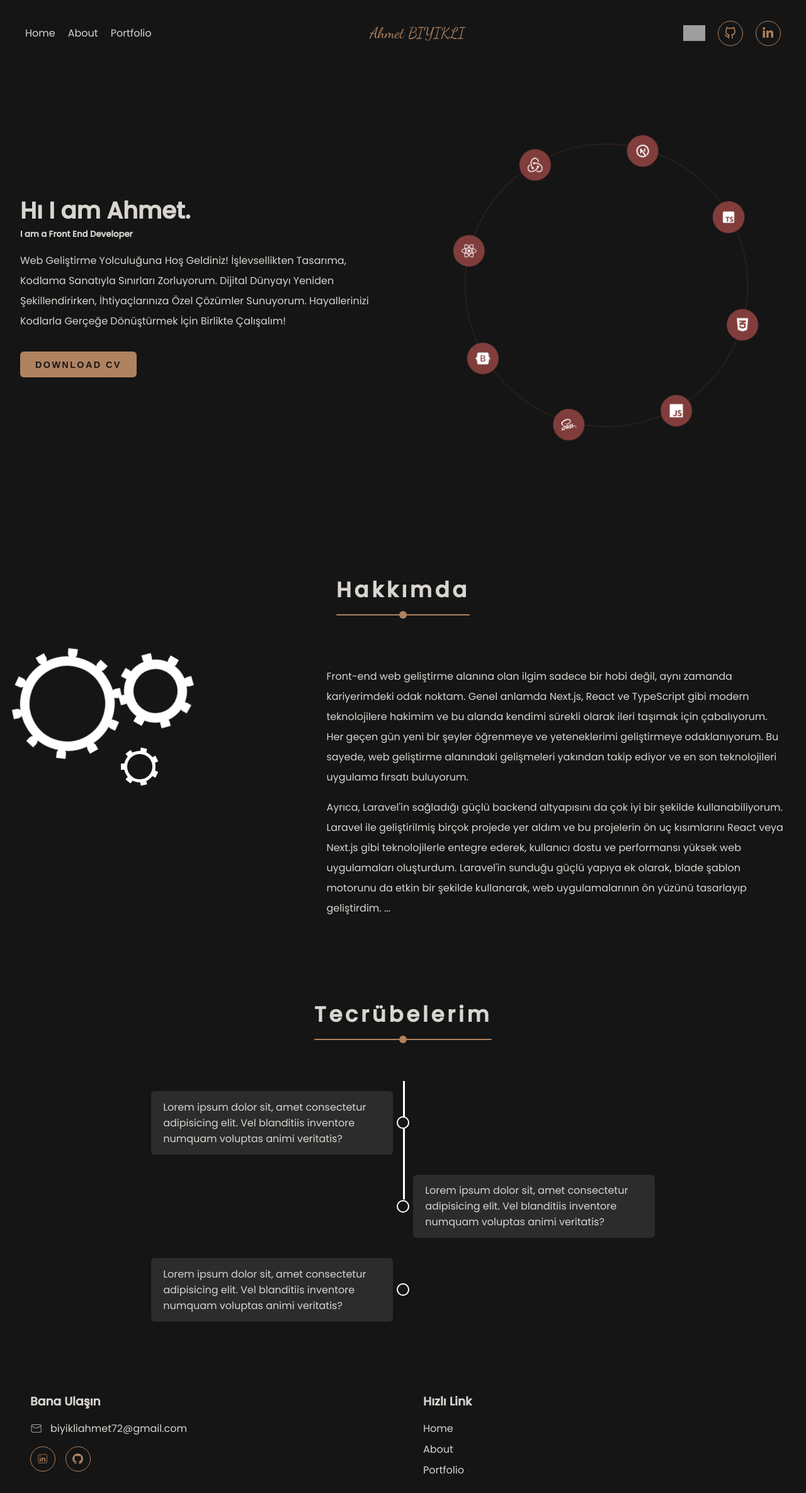
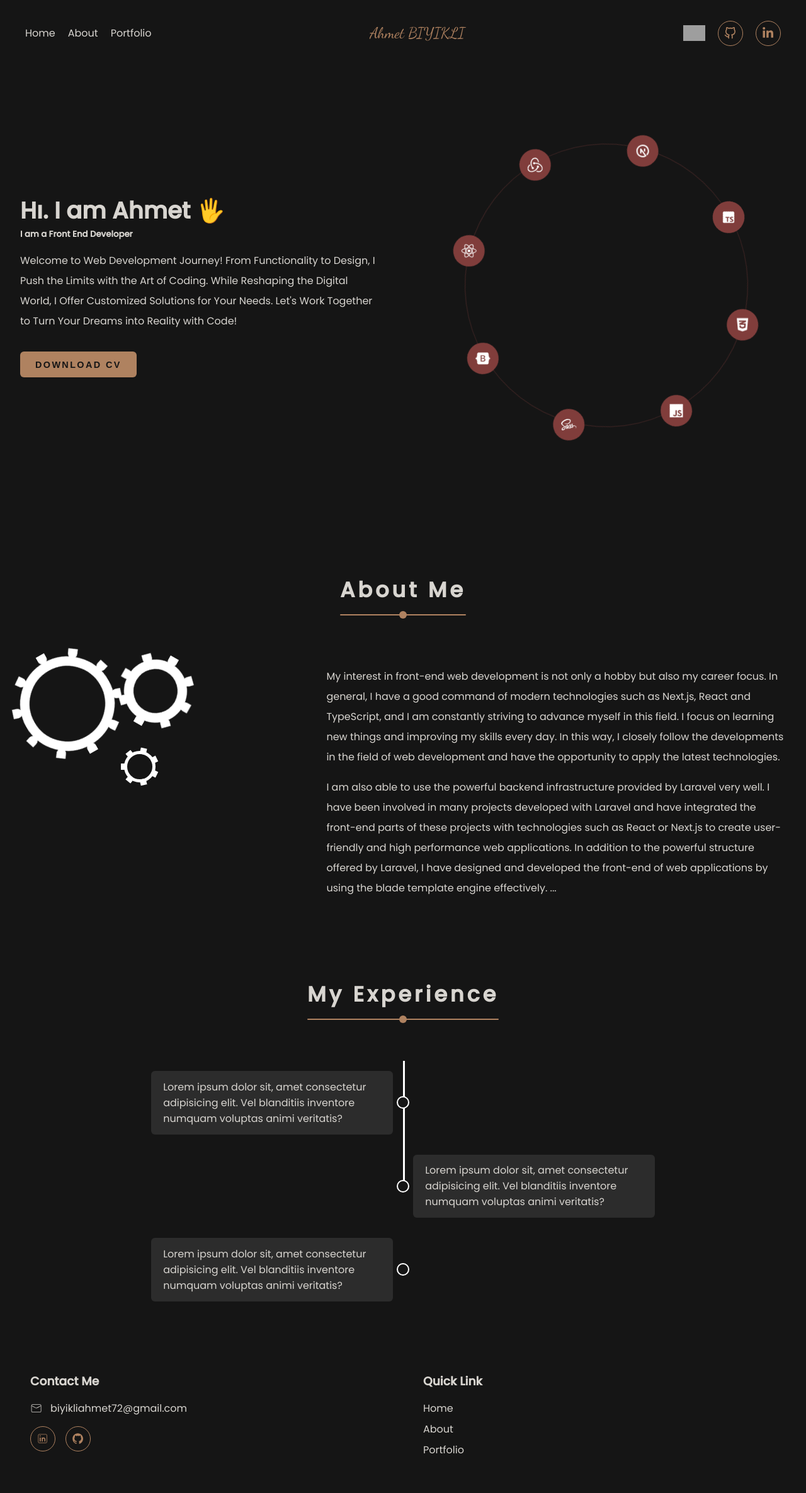
Before and after one commit to ahmet687u/portfolio, a Next.js app: page /en in a window 1280 px wide. Shown: the whole page at 63% size. After the commit the page ends 2338 px from the top, so only its background shows below. Built offline with nearby package versions, Linux system fonts and the light colour scheme; grey boxes are pictures that could not be loaded.

Commit message:
localization json added pages text

```diff
--- a/src/app/[locale]/page.tsx
+++ b/src/app/[locale]/page.tsx
@@ -1,19 +1,21 @@
+import type { TLocales } from "@/types";
 import Banner from "@/components/home/banner/Banner";
+import { getLocaleJson } from "@/utils/getLocaleJson";
+import ExperienceSection from "@/components/home/Experience";
 import AboutSection from "@/components/home/about/AboutSection";
-import ExperienceSection from "@/components/home/Experience";
 
-export default function Home() {
+export default function Home({ params }: { params: {locale: TLocales} }) {
   return (
     <section className="page">
-      <Banner />
+      <Banner locale={params.locale} />
 
       {/* About section */}
-      <AboutSection />
+      <AboutSection locale={params.locale} />
 
       {/* Portfolio Section */}
       <section className="container">
         <header className="title">
-          <h1>Tecrübelerim</h1>
+          <h1>{getLocaleJson()[params.locale].home.services.title}</h1>
         </header>
         <ExperienceSection />
       </section>
--- a/src/components/footer/footer.tsx
+++ b/src/components/footer/footer.tsx
@@ -5,12 +5,13 @@ import { IoLogoGithub } from "react-icons/io";
 import { CiMail, CiLinkedin } from "react-icons/ci";
 import { TLocales } from "@/types";
 import Menu from "../navbar/Menu";
+import { getLocaleJson } from "@/utils/getLocaleJson";
 
 const Footer = ({ locale }: { locale: TLocales }) => {
   return (
     <footer className={styles.footer}>
       <div className={styles.section}>
-        <h3>Bana Ulaşın</h3>
+        <h3>{getLocaleJson()[locale].footer.contact}</h3>
         <Link
           href="mailto:biyikliahmet72@gmail.com"
           className="flex align-center"
@@ -32,7 +33,7 @@ const Footer = ({ locale }: { locale: TLocales }) => {
         </ul>
       </div>
       <div className={styles.section}>
-        <h3>Hızlı Link</h3>
+        <h3>{getLocaleJson()[locale].footer.quick_link}</h3>
         <ul>
           <Menu locale={locale} col={true} />
         </ul>
--- a/src/components/home/about/AboutSection.tsx
+++ b/src/components/home/about/AboutSection.tsx
@@ -7,6 +7,8 @@ import { aboutText } from "@/constants";
 import { motion, useScroll, useTransform } from "framer-motion";
 
 import Cog from "@/components/about/Cog";
+import type { TLocales } from "@/types";
+import { getLocaleJson } from "@/utils/getLocaleJson";
 
 const variants = {
   hidden: { x: -100 },
@@ -29,7 +31,7 @@ const item = {
   show: { opacity: 1, y: 100 },
 };
 
-const AboutSection = () => {
+const AboutSection = ({ locale }: {locale: TLocales}) => {
   const { scrollYProgress } = useScroll();
 
   const rotate = useTransform(scrollYProgress, [0, 1], [0, 360], {
@@ -39,7 +41,7 @@ const AboutSection = () => {
   return (
     <section className={`container ${styles.about}`}>
       <header className="title">
-        <h1>Hakkımda</h1>
+        <h1>{getLocaleJson()[locale].about.title}</h1>
       </header>
 
       <motion.div
@@ -74,7 +76,7 @@ const AboutSection = () => {
 
       <motion.div variants={container} initial="hidden" animate="show">
         <Link href="/hakkimda">
-          {aboutText.slice(0, 2).map((text, i) => (
+          {getLocaleJson()[locale].about.paragrafs.slice(0, 2).map((text, i) => (
             <motion.p
               key={text}
               variants={item}
--- a/src/components/home/banner/Banner.tsx
+++ b/src/components/home/banner/Banner.tsx
@@ -1,23 +1,20 @@
+import type { TLocales } from "@/types";
 import styles from "./banner.module.scss";
 import ExperienceCircle from "@/components/experience/ExperienceCircle";
+import { getLocaleJson } from "@/utils/getLocaleJson";
 
-export default function Banner() {
+export default function Banner({ locale }: { locale: TLocales }) {
   return (
     <div className={styles.banner}>
       <div className="left item">
         <header>
-          <h1>Hı I am Ahmet. </h1>
-          <h5>I am a Front End Developer</h5>
+          <h1>{getLocaleJson()[locale].home.banner.title}</h1>
+          <h5>{getLocaleJson()[locale].home.banner.job}</h5>
         </header>
 
-        <p className="text">
-          Web Geliştirme Yolculuğuna Hoş Geldiniz! İşlevsellikten Tasarıma,
-          Kodlama Sanatıyla Sınırları Zorluyorum. Dijital Dünyayı Yeniden
-          Şekillendirirken, İhtiyaçlarınıza Özel Çözümler Sunuyorum.
-          Hayallerinizi Kodlarla Gerçeğe Dönüştürmek İçin Birlikte Çalışalım!
-        </p>
+        <p className="text">{getLocaleJson()[locale].home.banner.text}</p>
 
-        <button>DOWNLOAD CV</button>
+        <button>{getLocaleJson()[locale].home.banner.buttonText}</button>
       </div>
 
       <div className="right item my-center">
--- a/src/constants/en.json
+++ b/src/constants/en.json
@@ -3,19 +3,23 @@
     "banner": {
       "title": "Hı. I am Ahmet 🖐️",
       "job": "I am a Front End Developer",
-      "text": "Welcome to Web Development Journey! From Functionality to Design, I Push the Limits with the Art of Coding. While Reshaping the Digital World, I Offer Customized Solutions for Your Needs. Let's Work Together to Turn Your Dreams into Reality with Code!"
-    },
-    "aboutSection": {
-      "title": "About Me"
+      "text": "Welcome to Web Development Journey! From Functionality to Design, I Push the Limits with the Art of Coding. While Reshaping the Digital World, I Offer Customized Solutions for Your Needs. Let's Work Together to Turn Your Dreams into Reality with Code!",
+      "buttonText": "DOWNLOAD CV"
     },
     "services": {
-      "title": "My Experience",
-      "paragrafs": [
-        "My interest in front-end web development is not only a hobby but also my career focus. In general, I have a good command of modern technologies such as Next.js, React and TypeScript, and I am constantly striving to advance myself in this field. I focus on learning new things and improving my skills every day. In this way, I closely follow the developments in the field of web development and have the opportunity to apply the latest technologies.",
-        "I am also able to use the powerful backend infrastructure provided by Laravel very well. I have been involved in many projects developed with Laravel and have integrated the front-end parts of these projects with technologies such as React or Next.js to create user-friendly and high performance web applications. In addition to the powerful structure offered by Laravel, I have designed and developed the front-end of web applications by using the blade template engine effectively.",
-        "In this process, I not only wrote code, but also paid attention to design and usability issues. I created aesthetic and user-friendly interfaces using various tools and techniques to maximize the user experience. In this way, I made it easier and more enjoyable for users to use web applications."
-      ]
+      "title": "My Experience"
     }
   },
-  "about": {}
+  "about": {
+    "title": "About Me",
+    "paragrafs": [
+      "My interest in front-end web development is not only a hobby but also my career focus. In general, I have a good command of modern technologies such as Next.js, React and TypeScript, and I am constantly striving to advance myself in this field. I focus on learning new things and improving my skills every day. In this way, I closely follow the developments in the field of web development and have the opportunity to apply the latest technologies.",
+      "I am also able to use the powerful backend infrastructure provided by Laravel very well. I have been involved in many projects developed with Laravel and have integrated the front-end parts of these projects with technologies such as React or Next.js to create user-friendly and high performance web applications. In addition to the powerful structure offered by Laravel, I have designed and developed the front-end of web applications by using the blade template engine effectively.",
+      "In this process, I not only wrote code, but also paid attention to design and usability issues. I created aesthetic and user-friendly interfaces using various tools and techniques to maximize the user experience. In this way, I made it easier and more enjoyable for users to use web applications."
+    ]
+  },
+  "footer": {
+    "contact": "Contact Me",
+    "quick_link": "Quick Link"
+  }
 }
--- a/src/constants/tr.json
+++ b/src/constants/tr.json
@@ -3,19 +3,23 @@
     "banner": {
       "title": "Merhaba ben Ahmet 🖐️",
       "job": "Front End Developer",
-      "text": "Web Geliştirme Yolculuğuna Hoş Geldiniz! İşlevsellikten Tasarıma, Kodlama Sanatıyla Sınırları Zorluyorum. Dijital Dünyayı Yeniden Şekillendirirken, İhtiyaçlarınıza Özel Çözümler Sunuyorum. Hayallerinizi Kodlarla Gerçeğe Dönüştürmek İçin Birlikte Çalışalım!"
-    },
-    "aboutSection": {
-      "title": "Hakkımda"
+      "text": "Web Geliştirme Yolculuğuna Hoş Geldiniz! İşlevsellikten Tasarıma, Kodlama Sanatıyla Sınırları Zorluyorum. Dijital Dünyayı Yeniden Şekillendirirken, İhtiyaçlarınıza Özel Çözümler Sunuyorum. Hayallerinizi Kodlarla Gerçeğe Dönüştürmek İçin Birlikte Çalışalım!",
+      "buttonText": "CV İNDİR"
     },
     "services": {
-      "title": "Tecrübelerim",
-      "paragrafs": [
-        "Front-end web geliştirme alanına olan ilgim sadece bir hobi değil, aynı zamanda kariyerimdeki odak noktam. Genel anlamda Next.js, React ve TypeScript gibi modern teknolojilere hakimim ve bu alanda kendimi sürekli olarak ileri taşımak için çabalıyorum. Her geçen gün yeni bir şeyler öğrenmeye ve yeteneklerimi geliştirmeye odaklanıyorum. Bu sayede, web geliştirme alanındaki gelişmeleri yakından takip ediyor ve en son teknolojileri uygulama fırsatı buluyorum.",
-        "Ayrıca, Laravel'in sağladığı güçlü backend altyapısını da çok iyi bir şekilde kullanabiliyorum. Laravel ile geliştirilmiş birçok projede yer aldım ve bu projelerin ön uç kısımlarını React veya Next.js gibi teknolojilerle entegre ederek, kullanıcı dostu ve performansı yüksek web uygulamaları oluşturdum. Laravel'in sunduğu güçlü yapıya ek olarak, blade şablon motorunu da etkin bir şekilde kullanarak, web uygulamalarının ön yüzünü tasarlayıp geliştirdim.",
-        "Bu süreçte, sadece kod yazmakla kalmayıp, aynı zamanda tasarım ve kullanılabilirlik konularına da önem verdim. Kullanıcı deneyimini en üst düzeye çıkarmak için çeşitli araçlar ve teknikler kullanarak, estetik ve kullanıcı dostu arayüzler oluşturdum. Bu sayede, kullanıcıların web uygulamalarını daha kolay ve keyifli bir şekilde kullanmalarını sağladım."
-      ]
+      "title": "Tecrübelerim"
     }
   },
-  "about": {}
+  "about": {
+    "title": "Hakkımda",
+    "paragrafs": [
+      "Front-end web geliştirme alanına olan ilgim sadece bir hobi değil, aynı zamanda kariyerimdeki odak noktam. Genel anlamda Next.js, React ve TypeScript gibi modern teknolojilere hakimim ve bu alanda kendimi sürekli olarak ileri taşımak için çabalıyorum. Her geçen gün yeni bir şeyler öğrenmeye ve yeteneklerimi geliştirmeye odaklanıyorum. Bu sayede, web geliştirme alanındaki gelişmeleri yakından takip ediyor ve en son teknolojileri uygulama fırsatı buluyorum.",
+      "Ayrıca, Laravel'in sağladığı güçlü backend altyapısını da çok iyi bir şekilde kullanabiliyorum. Laravel ile geliştirilmiş birçok projede yer aldım ve bu projelerin ön uç kısımlarını React veya Next.js gibi teknolojilerle entegre ederek, kullanıcı dostu ve performansı yüksek web uygulamaları oluşturdum. Laravel'in sunduğu güçlü yapıya ek olarak, blade şablon motorunu da etkin bir şekilde kullanarak, web uygulamalarının ön yüzünü tasarlayıp geliştirdim.",
+      "Bu süreçte, sadece kod yazmakla kalmayıp, aynı zamanda tasarım ve kullanılabilirlik konularına da önem verdim. Kullanıcı deneyimini en üst düzeye çıkarmak için çeşitli araçlar ve teknikler kullanarak, estetik ve kullanıcı dostu arayüzler oluşturdum. Bu sayede, kullanıcıların web uygulamalarını daha kolay ve keyifli bir şekilde kullanmalarını sağladım."
+    ]
+  },
+  "footer": {
+    "contact": "Bana  Ulaşın",
+    "quick_link": "Hızlı Link"
+  }
 }
--- /dev/null
+++ b/src/utils/getLocaleJson.ts
@@ -0,0 +1,4 @@
+import tr from '@/constants/tr.json';
+import en from '@/constants/en.json';
+
+export const getLocaleJson = () => ({ tr, en })
```
Also changed, not shown: src/app/[locale]/hakkimda/page.tsx (+5 -3 lines).
